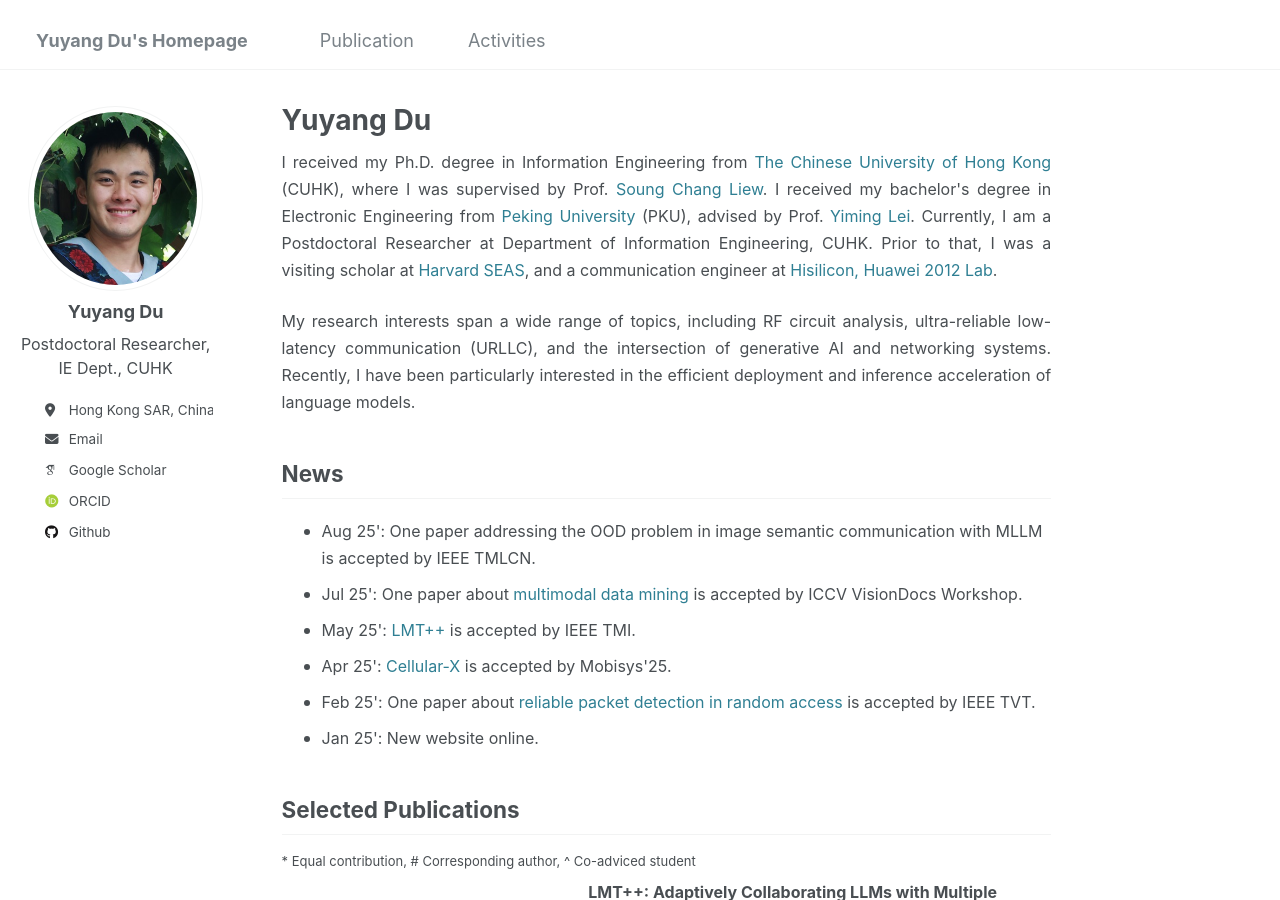
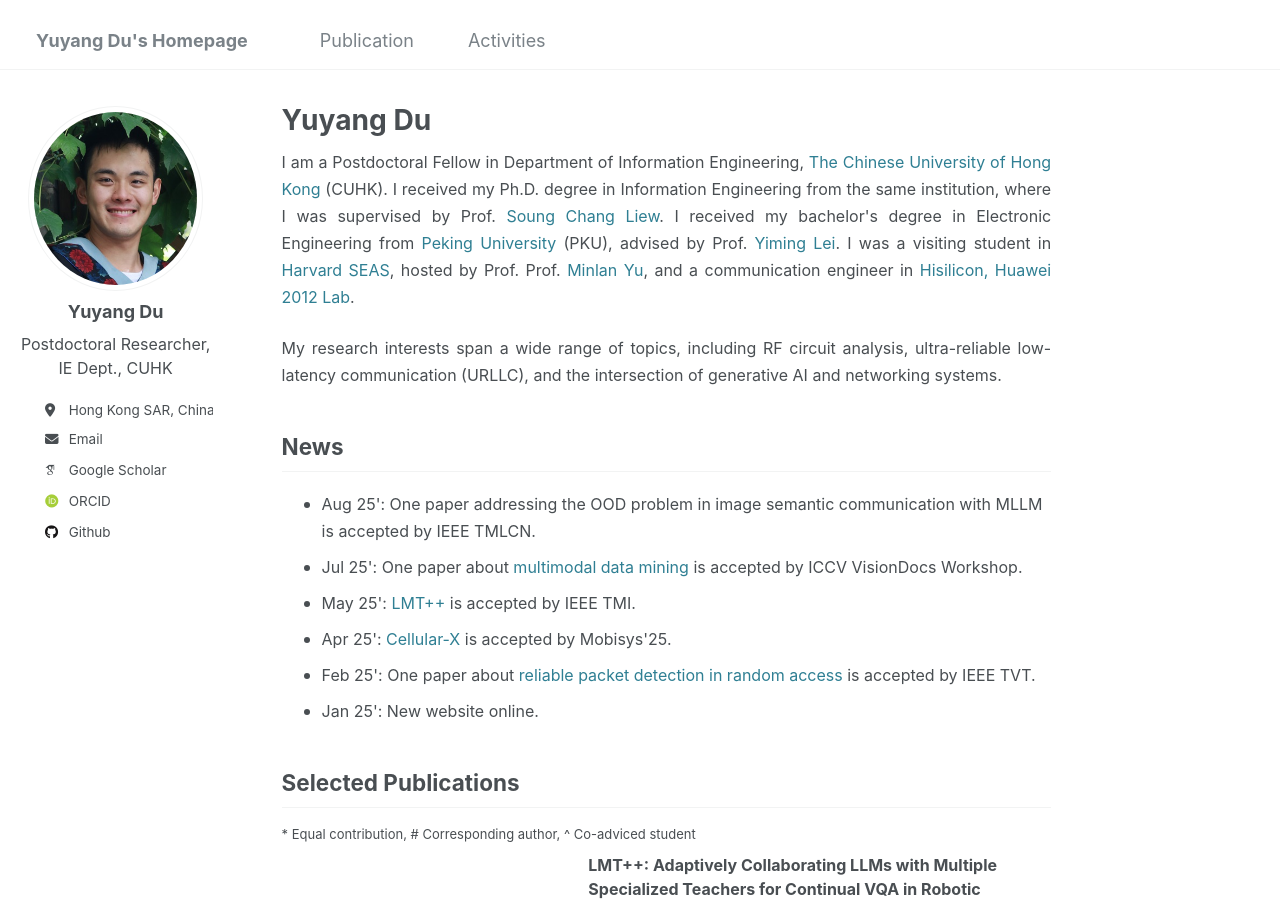
Before and after one commit to yuyangdu01/yuyangdu01.github.io, a Jekyll site: the page built from _pages/about.md, in a window 1280 px wide and 900 px high. Built offline with Jekyll 4.4.1, drawn with Linux system fonts in a browser that asks for light colours; some web fonts are replaced.

Commit message:
Update about.md

```diff
--- a/_pages/about.md
+++ b/_pages/about.md
@@ -13,9 +13,9 @@ a {
 }
 </style>
 
-<p style="text-align: justify;"><font size=3> I received my Ph.D. degree in Information Engineering from <a href="https://www.cuhk.edu.hk/english/index.html">The Chinese University of Hong Kong</a> (CUHK), where I was supervised by Prof. <a href="https://www.ie.cuhk.edu.hk/faculty/LIEW-Soung-Chang/">Soung Chang Liew</a>. I received my bachelor's degree in Electronic Engineering from <a href="https://www.pku.edu.cn/">Peking University</a> (PKU), advised by Prof. <a href="https://ele.pku.edu.cn/dzxxen/info/1023/1115.htm">Yiming Lei</a>. Currently, I am a Postdoctoral Researcher at Department of Information Engineering, CUHK. Prior to that, I was a visiting scholar at <a href="https://seas.harvard.edu/">Harvard SEAS</a>, and a communication engineer at <a href="https://www.hisilicon.com/en">Hisilicon, Huawei 2012 Lab</a>.</font></p>
+<p style="text-align: justify;"><font size=3> I am a Postdoctoral Fellow in Department of Information Engineering, <a href="https://www.cuhk.edu.hk/english/index.html">The Chinese University of Hong Kong</a> (CUHK). I received my Ph.D. degree in Information Engineering from the same institution, where I was supervised by Prof. <a href="https://www.ie.cuhk.edu.hk/faculty/LIEW-Soung-Chang/">Soung Chang Liew</a>. I received my bachelor's degree in Electronic Engineering from <a href="https://www.pku.edu.cn/">Peking University</a> (PKU), advised by Prof. <a href="https://ele.pku.edu.cn/dzxxen/info/1023/1115.htm">Yiming Lei</a>. I was a visiting student in <a href="https://seas.harvard.edu/">Harvard SEAS</a>, hosted by Prof. Prof. <a href="http://minlanyu.seas.harvard.edu/">Minlan Yu</a>, and a communication engineer in <a href="https://www.hisilicon.com/en">Hisilicon, Huawei 2012 Lab</a>.</font></p>
 
-<p style="text-align: justify;"><font size=3>My research interests span a wide range of topics, including RF circuit analysis, ultra-reliable low-latency communication (URLLC), and the intersection of generative AI and networking systems. Recently, I have been particularly interested in the efficient deployment and inference acceleration of language models.</font></p>
+<p style="text-align: justify;"><font size=3>My research interests span a wide range of topics, including RF circuit analysis, ultra-reliable low-latency communication (URLLC), and the intersection of generative AI and networking systems.</font></p>
 
 News <font size=3></font>
 ------
```
